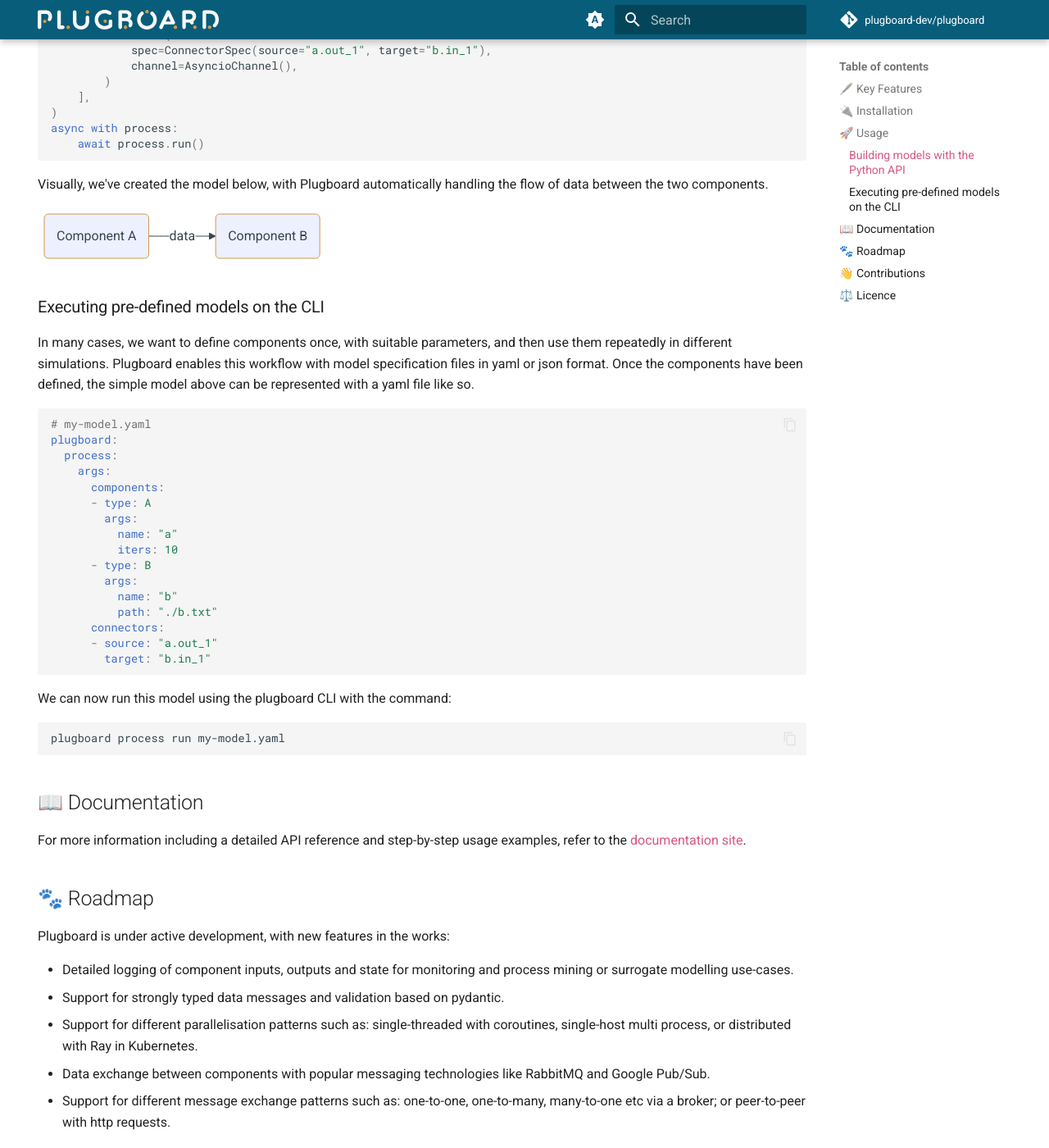
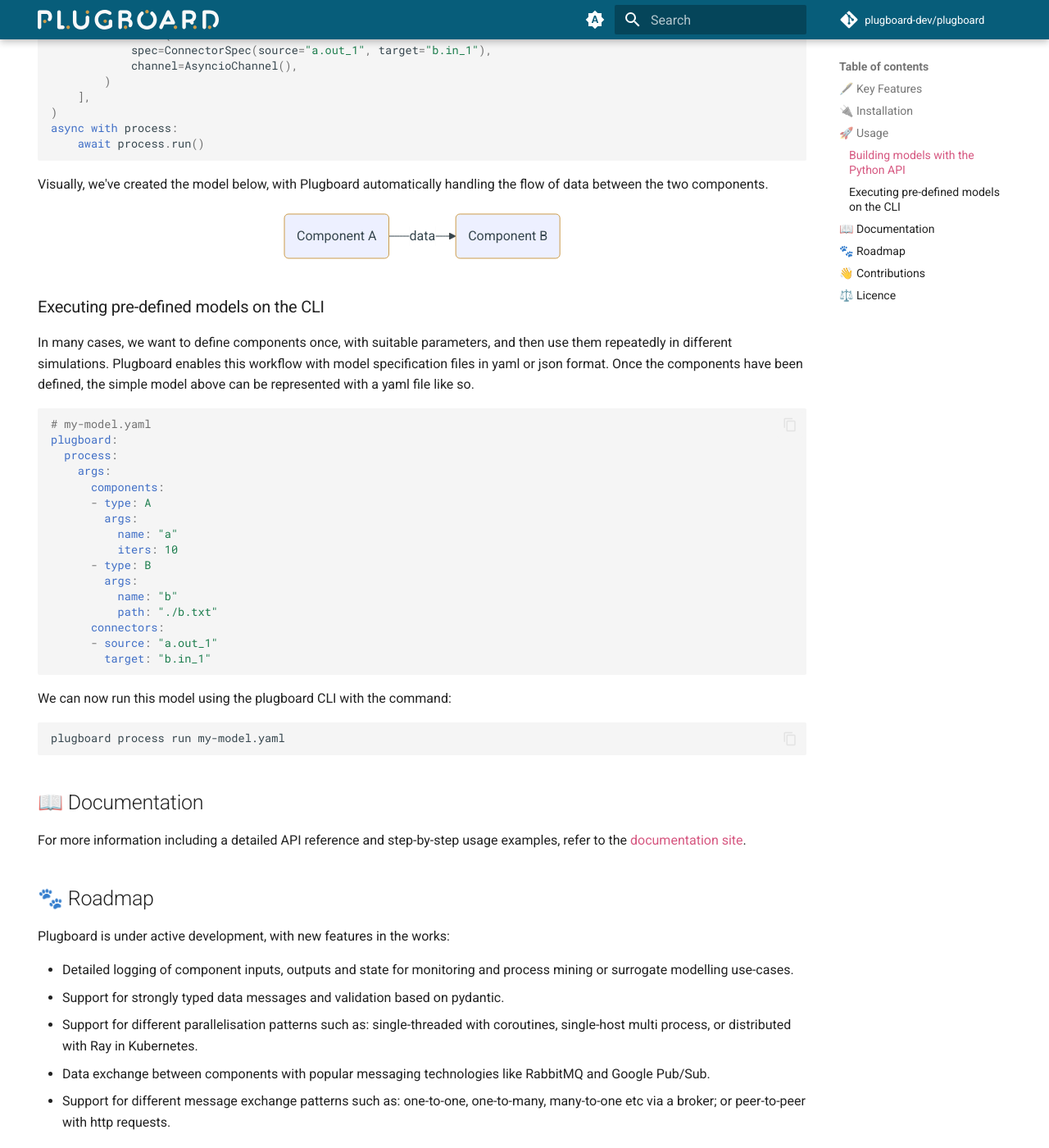
Before and after one commit to plugboard-dev/plugboard, an MkDocs documentation site: the page built from docs/index.md, in a window 1280 px wide and 1400 px high, scrolled down 2835 px. Shown: the whole window at 82% size. Built offline with MkDocs 1.6.1 and Material for MkDocs 9.7.7, drawn with Linux system fonts in a browser that asks for light colours; comment, search, counter and statistics services are not loaded; the version menu is left out.

Commit message:
Centre mermaid diagrams in CSS

```diff
--- a/docs/css/mkdocstrings.css
+++ b/docs/css/mkdocstrings.css
@@ -29,6 +29,11 @@
 /* Remove CI badges. */
 .badge-section {
     visibility: hidden;
+}
+
+/* Centre mermaid diagrams. */
+.mermaid {
+    text-align: center;
 }
 
 a.external:hover::after,
```
